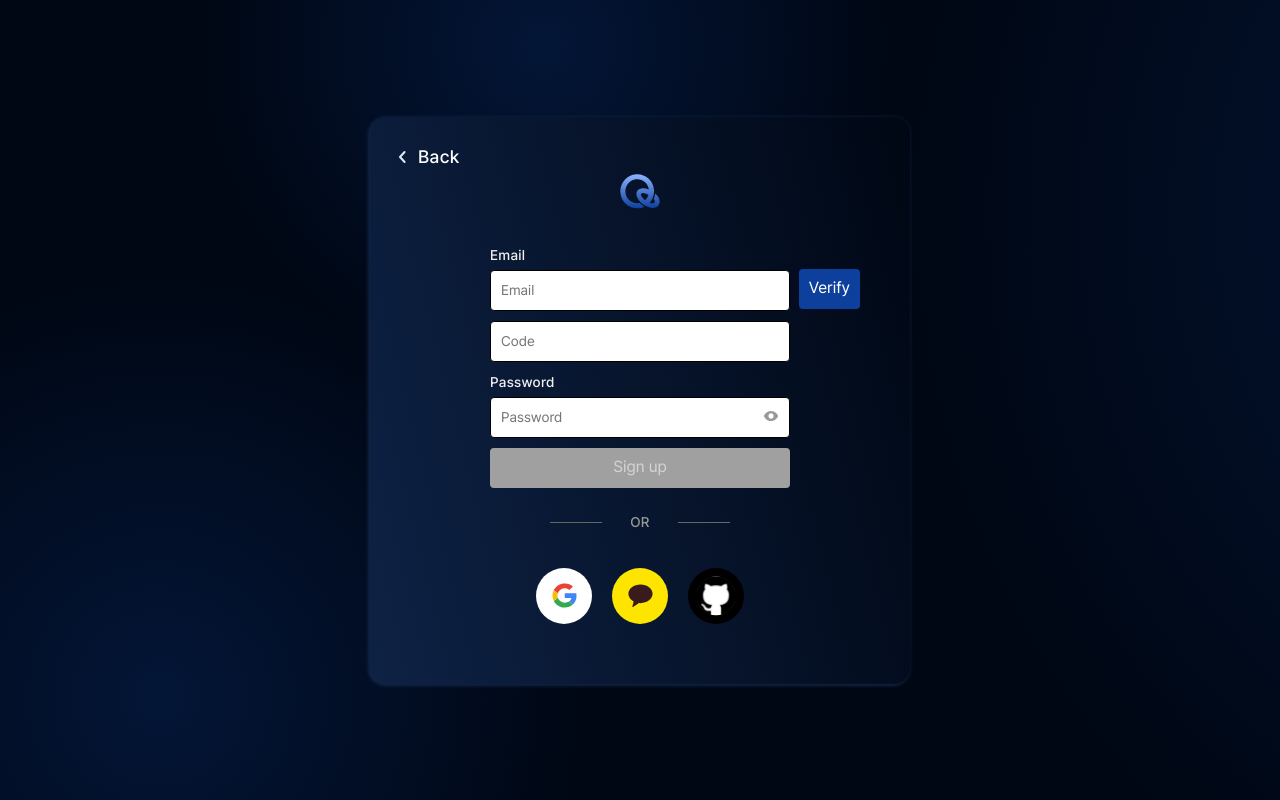
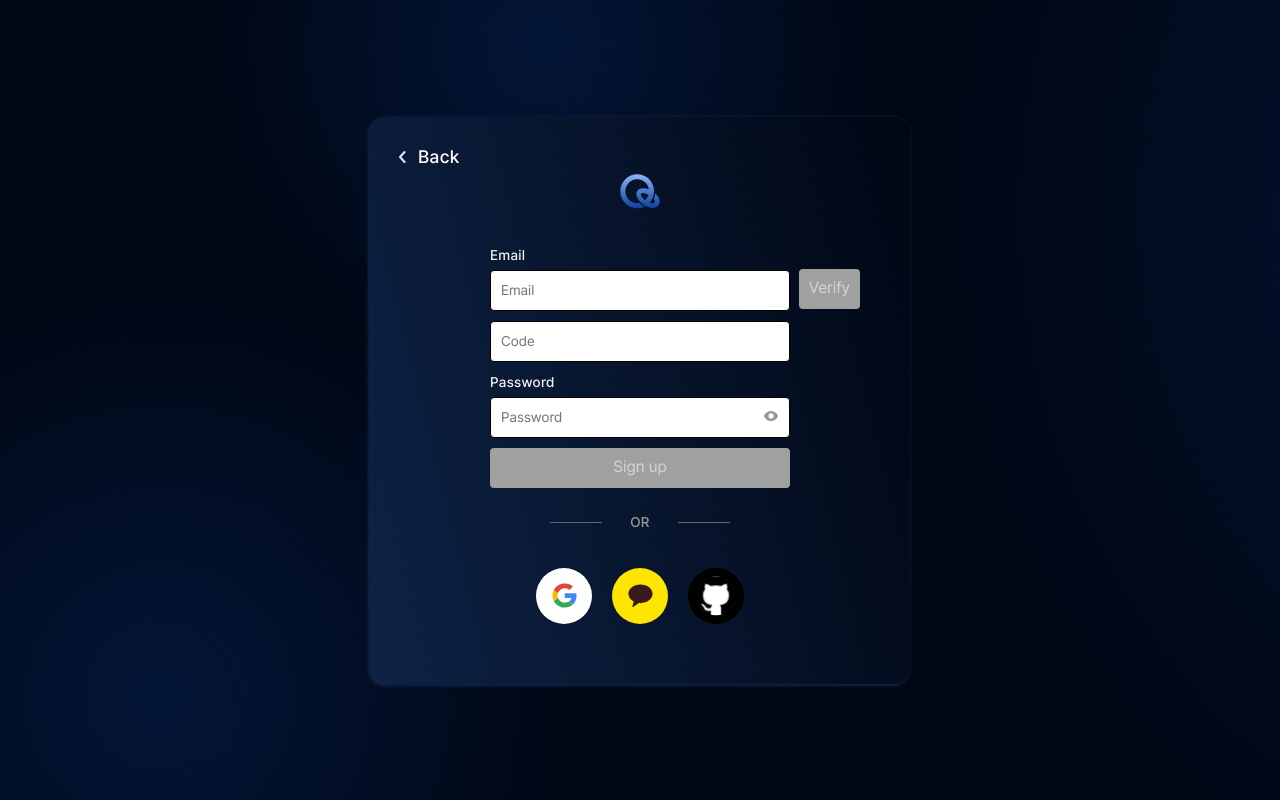
Before and after one commit to QASTUDIODEV/WEB_QASTUDIO, a React (Vite) app: page /signup in a window 1280 px wide. Built offline with nearby package versions, Linux system fonts and the light colour scheme.

Commit message:
feat: Verify btn disable 기능 추가

```diff
--- a/src/pages/signup/signup.tsx
+++ b/src/pages/signup/signup.tsx
@@ -125,13 +125,14 @@ export default function SignupPage() {
                     right: '-70px',
                     top: '24px',
                     padding: '0px 10px',
-                    backgroundColor: '#0d409d',
-                    color: 'white',
+                    backgroundColor: isValid ? '#0d409d' : '#a0a0a0',
+                    color: isValid ? 'white' : '#d3d3d3', //임시로 막아봤습니다
+                    cursor: isValid ? 'pointer' : 'not-allowed',
                     border: 'none',
                     borderRadius: '4px',
                   }}
                   onClick={handleVerify}
-                  disabled={isCodeValid}
+                  disabled={isCodeValid || !isEmailValid}
                 >
                   Verify
                 </button>
```
